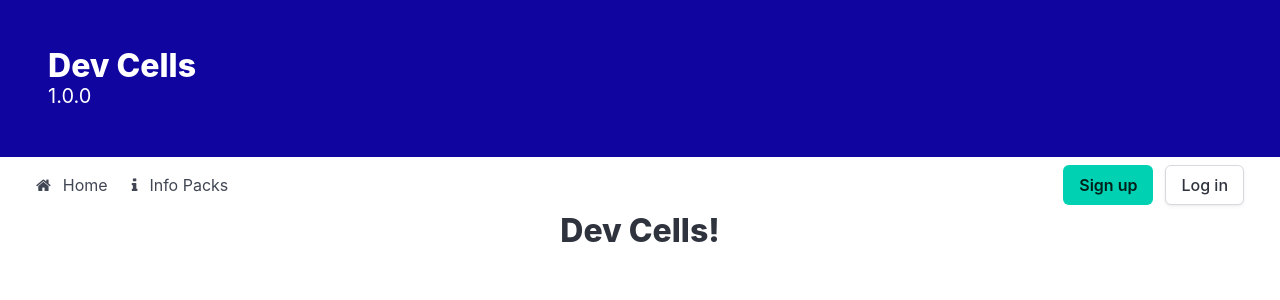
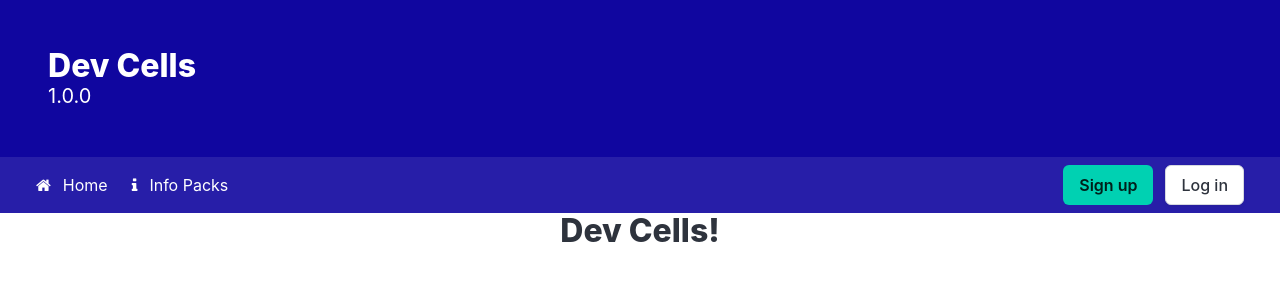
Before and after one commit to JoshuaClarke26/dev-cells, a Django app: page / in a window 1280 px wide. Shown: the top 300 px of the page. Run offline with Django 5.2, Linux system fonts and the light colour scheme.

Commit message:
Updated Colour

```diff
--- a/dc_source/templates/shared/nav_bar.html
+++ b/dc_source/templates/shared/nav_bar.html
@@ -9,7 +9,7 @@
 </section>
 
 <div class="nav-container">
-    <nav class="navbar px-5" role="navigation" aria-label="main navigation">
+    <nav class="navbar px-5 rr-secondary" role="navigation" aria-label="main navigation">
         <div class="navbar-brand">
             <a role="button" class="navbar-burger" aria-label="menu" aria-expanded="false" data-target="navbarBasicExample">
             <span aria-hidden="true"></span>
@@ -21,11 +21,11 @@
 
         <div id="navbarBasicExample" class="navbar-menu">
             <div class="navbar-start">
-                <a class="navbar-item rr-nav-element navbar-item-effect"><i class="fa fa-home"></i>
+                <a class="navbar-item rr-nav-element navbar-item-effect rr-white"><i class="fa fa-home"></i>
                     Home
                 </a>
 
-                <a class="navbar-item rr-nav-element navbar-item-effect"><i class="fa fa-info"></i>
+                <a class="navbar-item rr-nav-element navbar-item-effect rr-white"><i class="fa fa-info"></i>
                     Info Packs
                 </a>
             </div>
```
